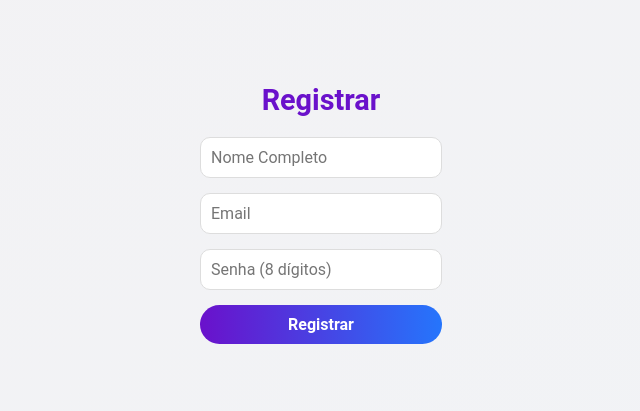
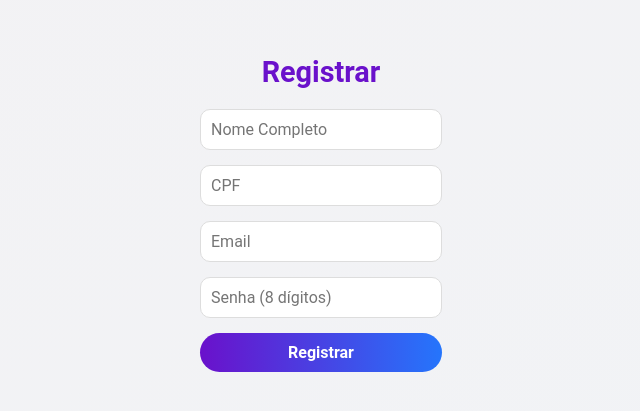
Before and after one commit to novinnda160/jadim, a website: page public/register.html in a window 1280 px wide. Shown: the part 187-598 px from the top of the page, without its empty margins (319-959 px from the left). Drawn offline with Linux system fonts and the light colour scheme.

Commit message:
cofig add

```diff
--- a/public/register.html
+++ b/public/register.html
@@ -11,6 +11,7 @@
         <h1>Registrar</h1>
         <form id="registerForm">
             <input type="text" id="name" placeholder="Nome Completo" required>
+            <input type="text" id="cpf" placeholder="CPF" required>
             <input type="email" id="email" placeholder="Email" required>
             <input type="password" id="password" placeholder="Senha (8 dígitos)" minlength="8" required>
             <button type="submit">Registrar</button>
```
